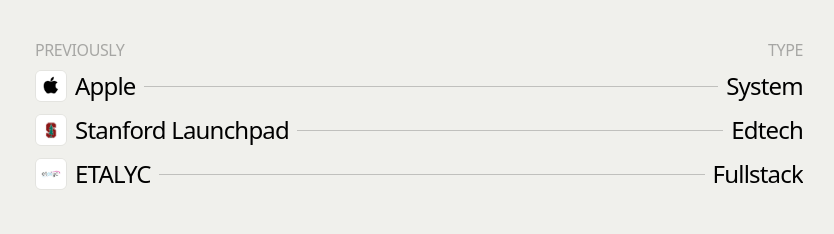
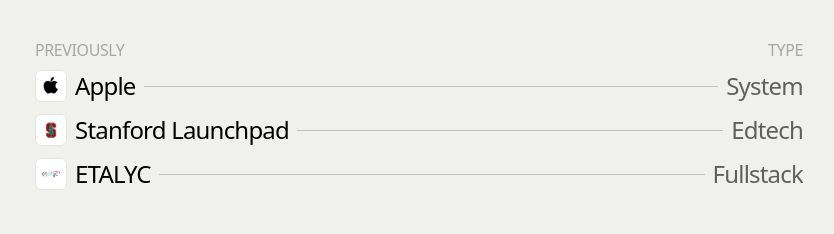
Before and after one commit to vznh/mole, a Next.js app: page / in a window 1280 px wide. Shown: the part 142-376 px from the top of the page, without its empty margins (221-1055 px from the left). Built offline with nearby package versions, Linux system fonts and the light colour scheme.

Commit message:
adjustment: removed opacity for work section

```diff
--- a/src/components/WorkSection.tsx
+++ b/src/components/WorkSection.tsx
@@ -31,7 +31,7 @@
     <div className="flex-grow h-px bg-black opacity-20" aria-hidden="true" />
 
     { /* Role goes here! */ }
-    <span className="text-2xl min-w-0 overflow-hidden text-ellipsis whitespace-nowrap text-right">{ role }</span>
+    <span className="opacity-60 text-2xl min-w-0 overflow-hidden text-ellipsis whitespace-nowrap text-right">{ role }</span>
   </div>
 };
 
```
